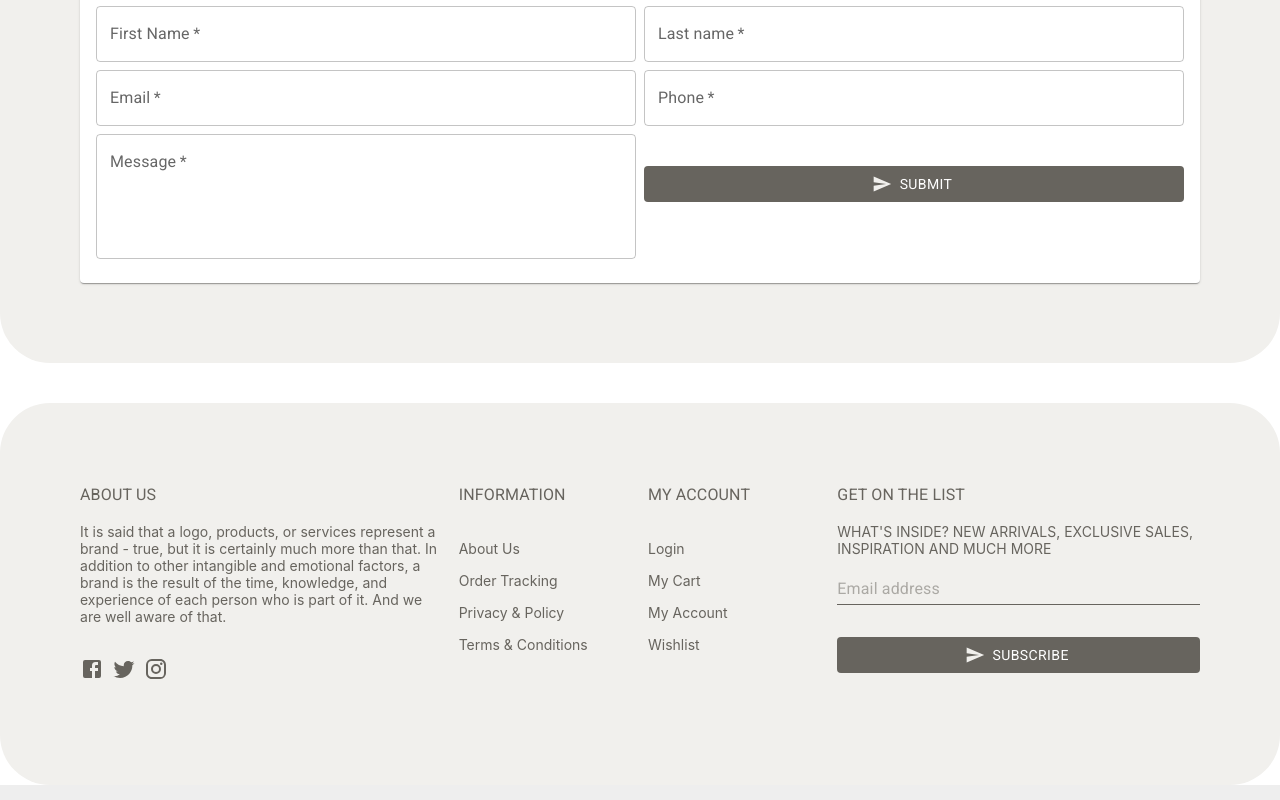
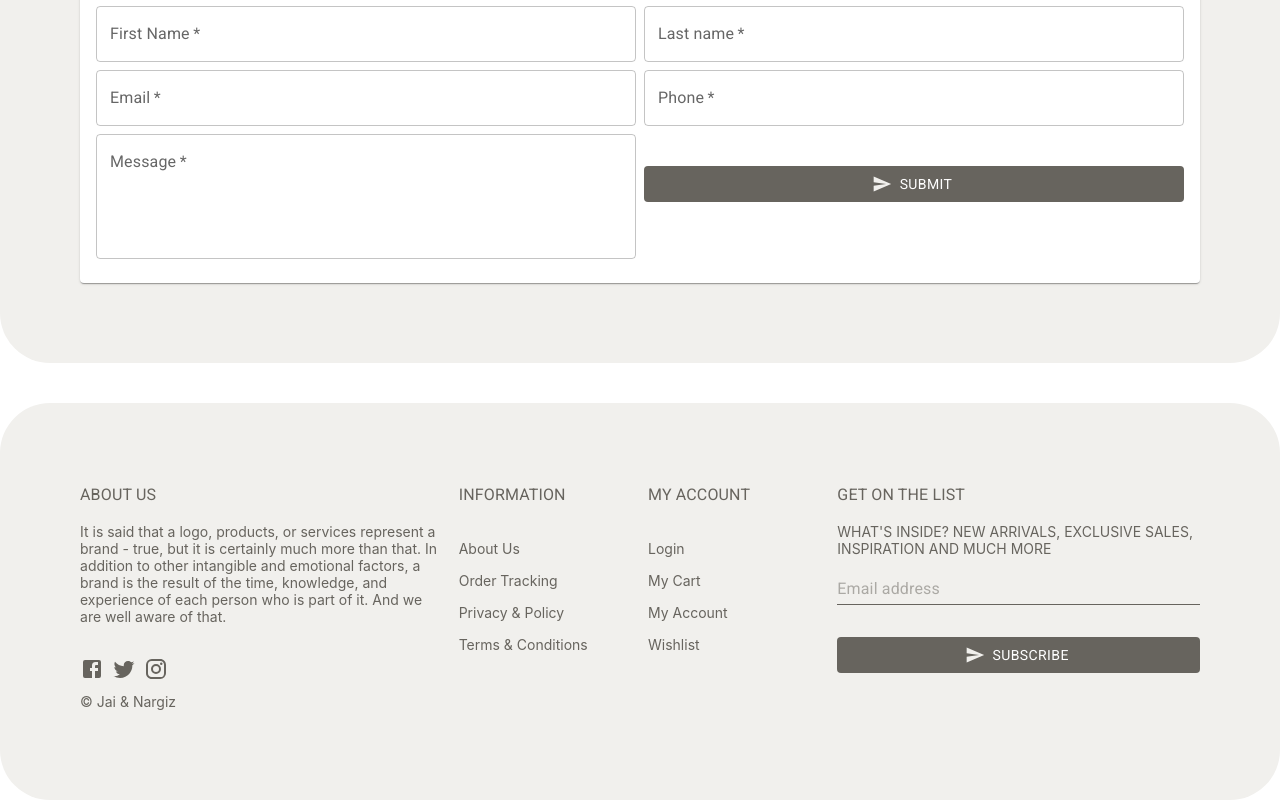
Before and after one commit to nargysc/GlazierS, a React (Create React App) app: page / in a window 1280 px wide. Shown: the part 2712-3512 px from the top of the page. Built offline with nearby package versions, Linux system fonts and the light colour scheme.

Commit message:
Update Footer

```diff
--- a/src/components/footer/index.js
+++ b/src/components/footer/index.js
@@ -37,6 +37,11 @@ export default function Footer() {
             <TwitterIcon sx={{ mr: 1 }} />
             <InstagramIcon />
           </Box>
+           <ListItemText>
+              <Typography lineHeight={2} variant="caption2">
+                 © Jai & Nargiz
+              </Typography>
+            </ListItemText>
         </Grid>
         <Grid item md={6} lg={2}>
           <FooterTitle variant="body1">information</FooterTitle>
```
